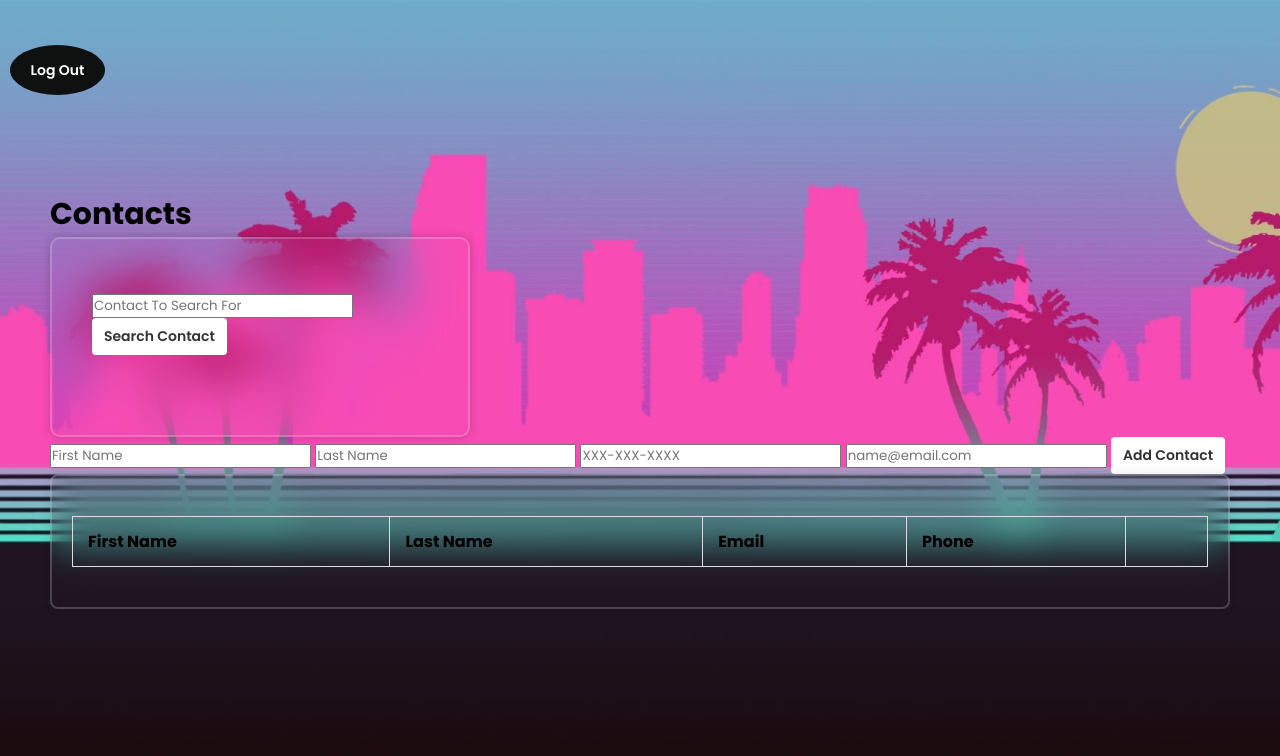
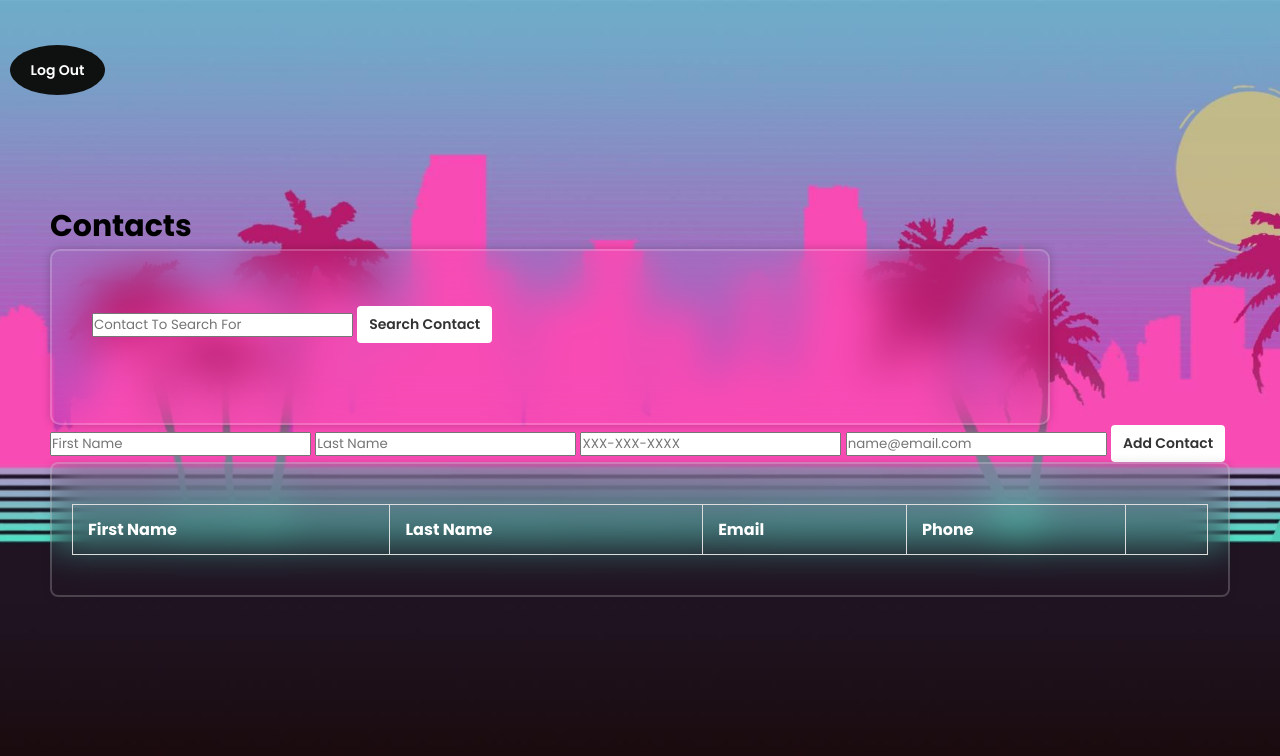
Before and after one commit to Uhulu/POOSD12, a PHP site: page /contacts.html in a window 1280 px wide. Shown: the top 756 px of the page. Run offline with PHP 8.4, Linux system fonts and the light colour scheme; lists and menus that the app fills with data are empty.

Commit message:
Add files via upload

```diff
--- a/css/contacts.css
+++ b/css/contacts.css
@@ -60,7 +60,7 @@
 }
 
 #accessUIDiv {
-    width: 420px;
+    width: 1000px;
     background: transparent;
     border: 2px solid rgba(255, 255, 255, .2);
     backdrop-filter: blur(20px);
@@ -82,6 +82,7 @@
     font-size: 16px;
     font-family: 'Arial', sans-serif;
     text-align: left;
+    color: white;
 }
 
 th, td {
```
